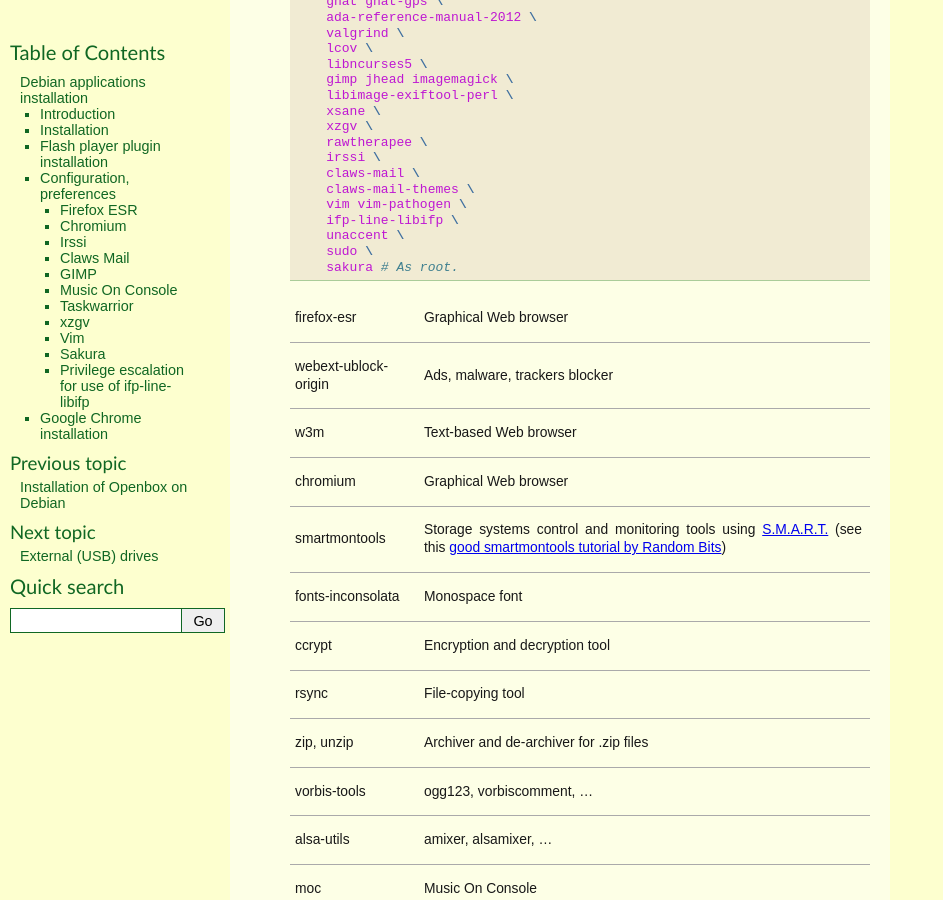
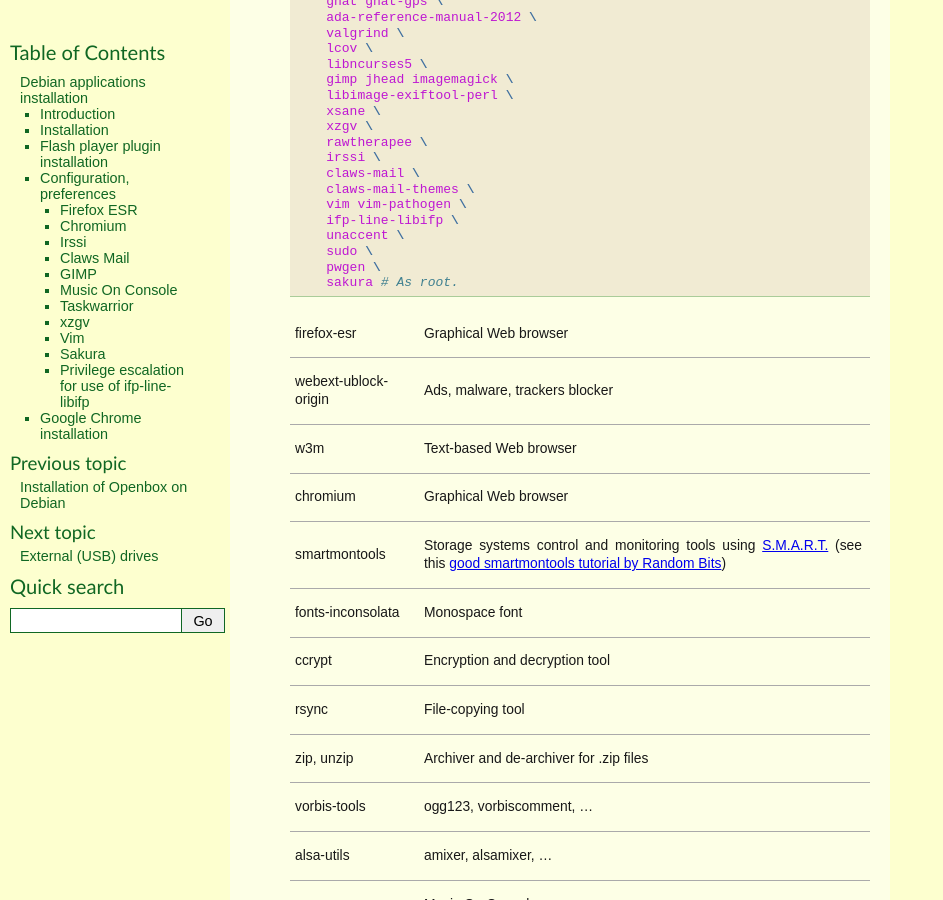
Before and after one commit to thierr26/thierr26_personal_notes_sphinx_sources, a Sphinx documentation site: the page built from source/debian_apps_install.rst, in a window 1280 px wide and 900 px high, scrolled down 1431 px. Shown: the whole window, without its empty margins (0-943 px from the left). Built offline with Sphinx 7.4.7, drawn with Linux system fonts in a browser that asks for light colours; some of the changed text lies outside the part shown.

Commit message:
Add pwgen

```diff
--- a/source/debian_apps_install.rst
+++ b/source/debian_apps_install.rst
@@ -71,6 +71,7 @@
       ifp-line-libifp \
       unaccent \
       sudo \
+      pwgen \
       sakura # As root.
 
 .. list-table::
@@ -166,6 +167,8 @@
     - Tool to replace accented letters by unaccented equivalent
   * - sudo
     - Privilege escalation
+  * - pwgen
+    - Password generator
   * - sakura
     - Terminal emulator
 
```
